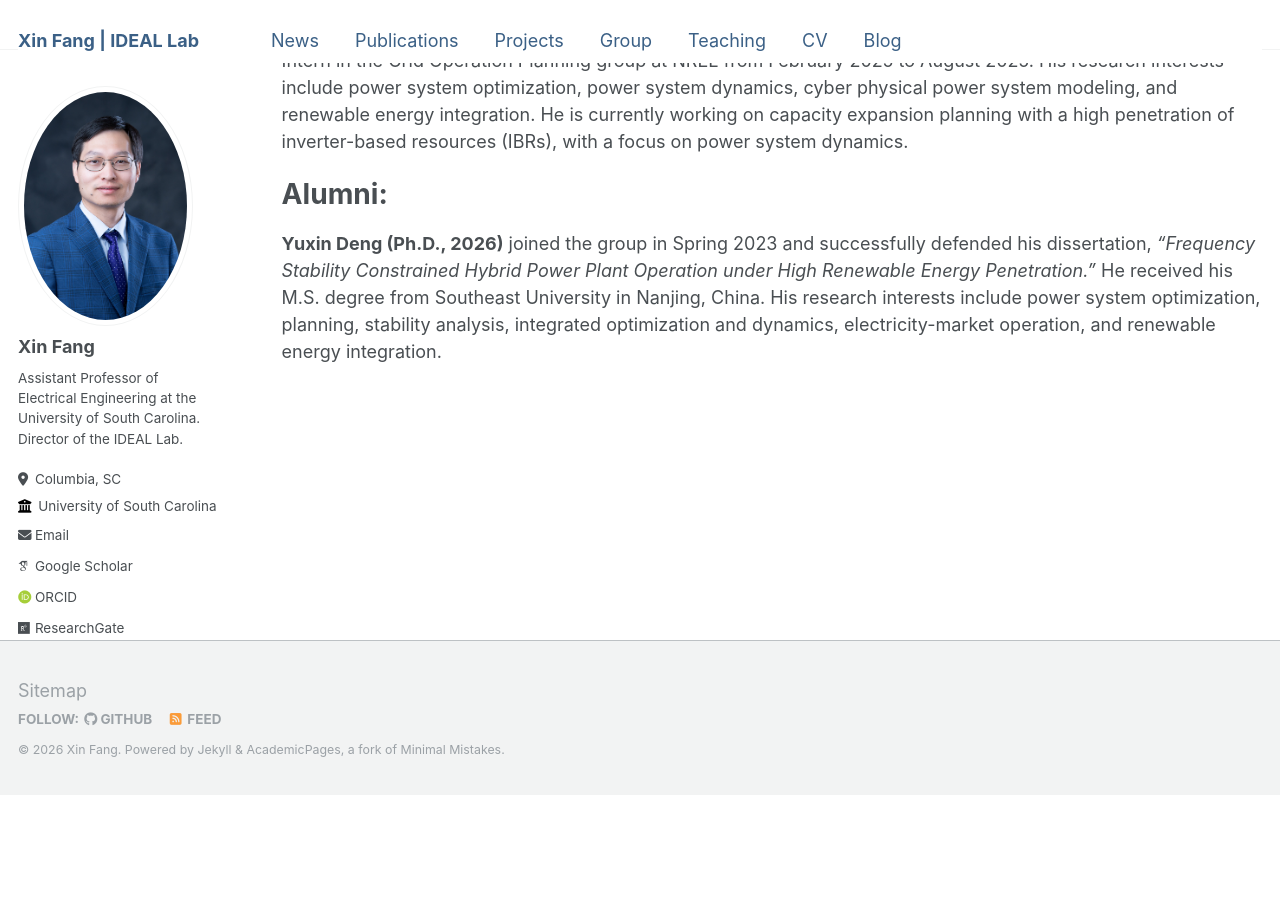
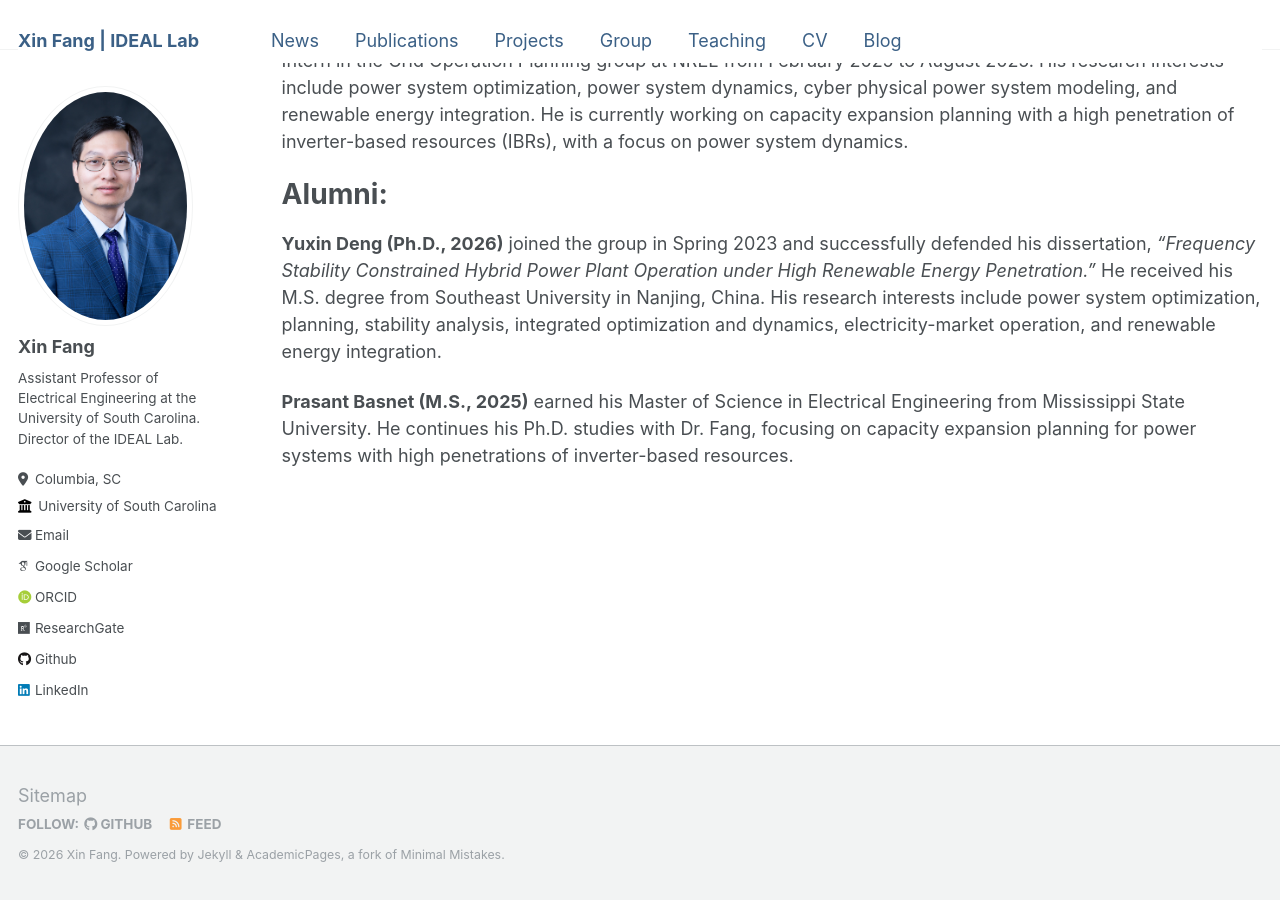
Before and after one commit to XinFang88/xinfang88.github.io, a Jekyll site: the page built from _pages/group.md, in a window 1280 px wide and 900 px high, scrolled down 612 px. Built offline with Jekyll 4.4.1, drawn with Linux system fonts in a browser that asks for light colours; some web fonts are replaced; before the commit the page ends 1408 px from its top, so only the background shows below that.

Commit message:
student update

```diff
--- a/_pages/group.md
+++ b/_pages/group.md
@@ -20,3 +20,5 @@
 Alumni:
 ======
 **Yuxin Deng (Ph.D., 2026)** joined the group in Spring 2023 and successfully defended his dissertation, *"Frequency Stability Constrained Hybrid Power Plant Operation under High Renewable Energy Penetration."* He received his M.S. degree from Southeast University in Nanjing, China. His research interests include power system optimization, planning, stability analysis, integrated optimization and dynamics, electricity-market operation, and renewable energy integration.
+
+**Prasant Basnet (M.S., 2025)** earned his Master of Science in Electrical Engineering from Mississippi State University. He continues his Ph.D. studies with Dr. Fang, focusing on capacity expansion planning for power systems with high penetrations of inverter-based resources.
```
